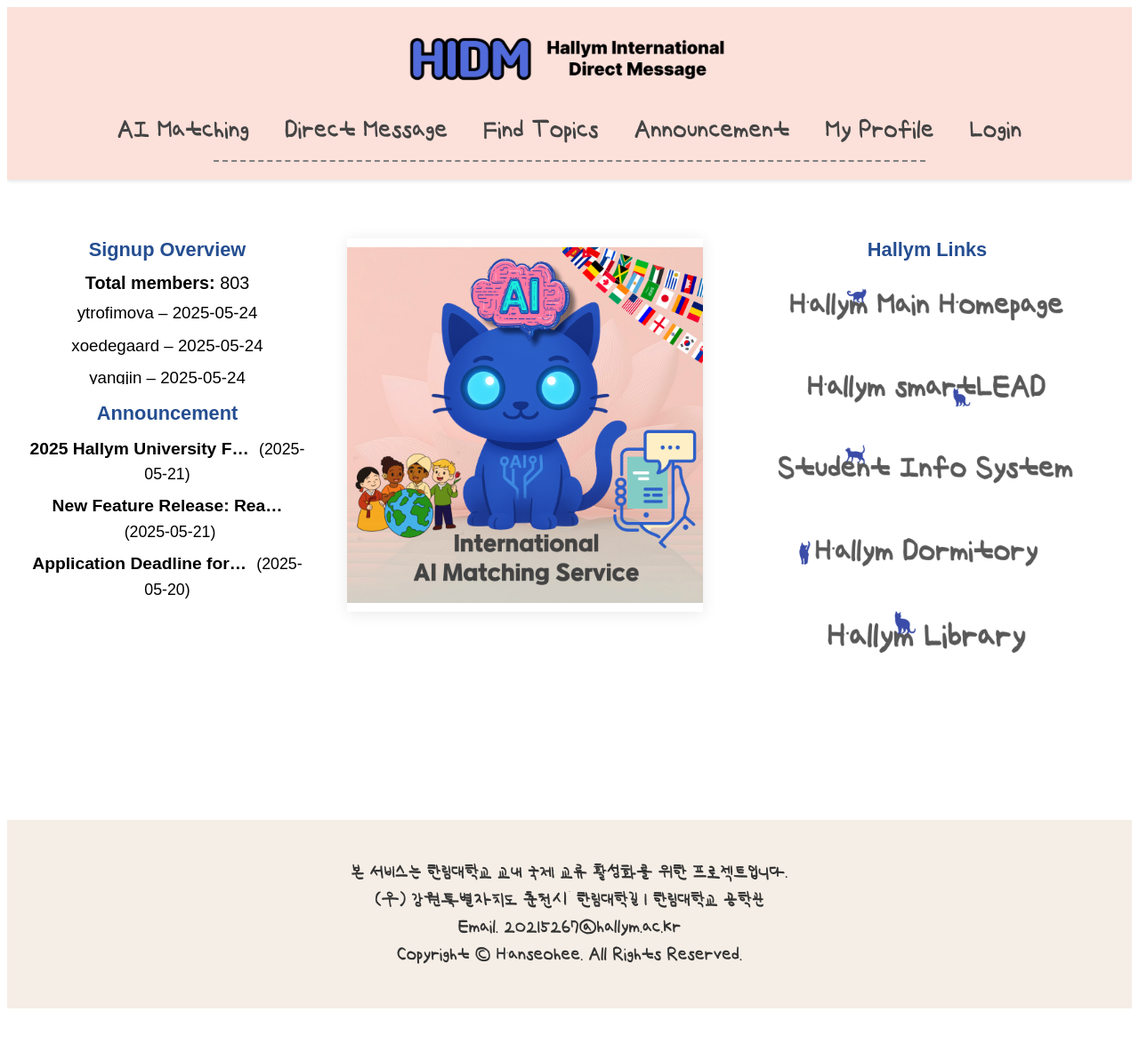
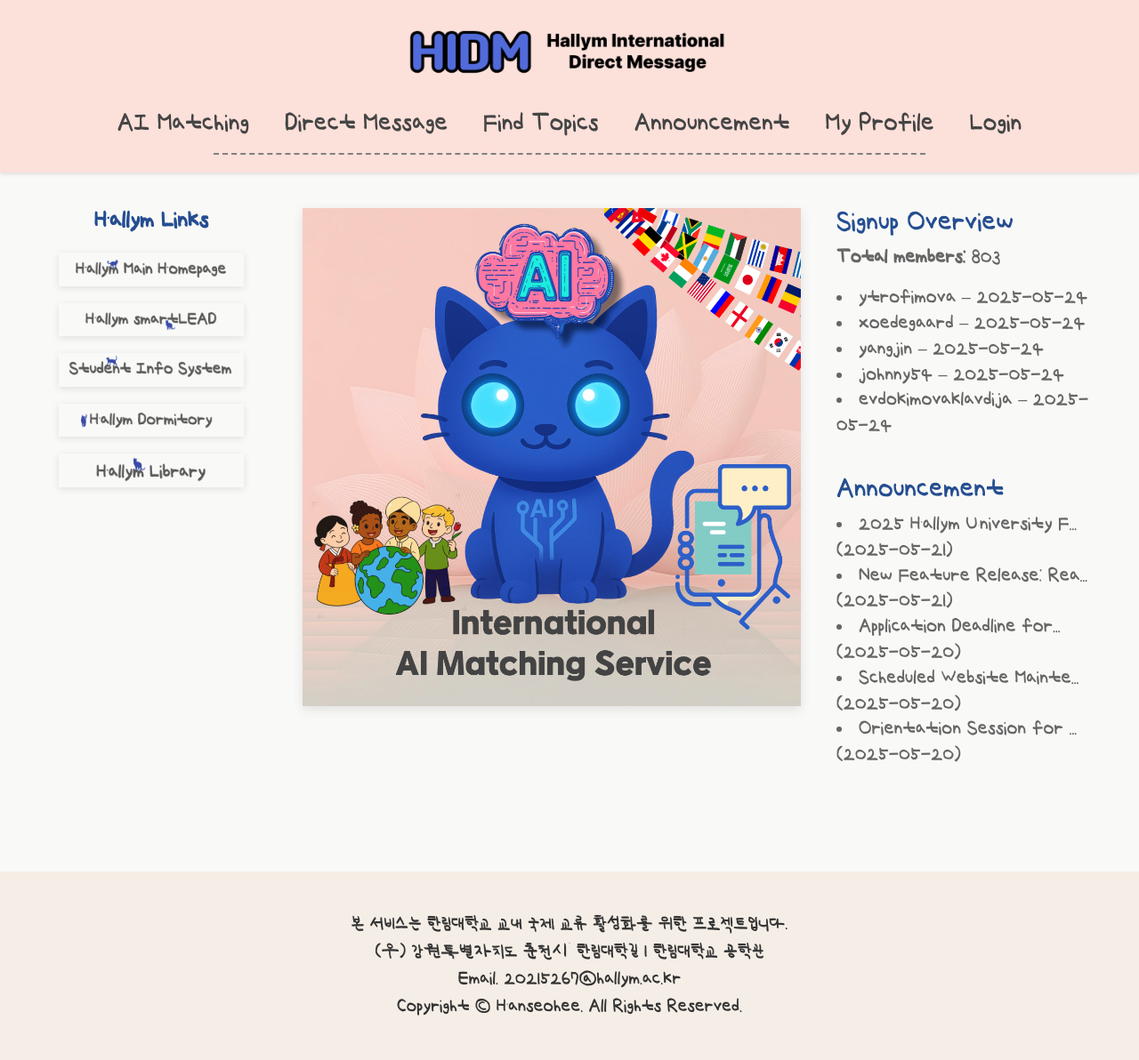
Before and after one commit to hanseohee031/HIDM, a Django app: page / in a window 1280 px wide. Shown: the whole page at 89% size. Before the commit the page ends 1134 px from the top, so only its background shows below. Run offline with Django 5.2, Linux system fonts and the light colour scheme; data comes from the database, SQL or seed files in the repository; both versions use the stored data as it was after the commit; parts of the project's set-up code (start-up, migrations or seed data) failed here and were passed over; some web fonts are replaced.

Commit message:
일단 저장

```diff
--- a/accounts/templates/base.html
+++ b/accounts/templates/base.html
@@ -15,7 +15,7 @@
   {% block head %}{% endblock %}
 </head>
 
-<body style="font-family: 'UhBeeSeulgiro', sans-serif;">
+<body>
   <!-- ✅ 네비게이션바 -->
   <nav class="navbar">
     <div class="navbar-logo">
--- a/accounts/templates/home.html
+++ b/accounts/templates/home.html
@@ -4,222 +4,130 @@
 {% block content %}
 <style>
   html, body {
+    font-family: 'UhBeeSeulvely', sans-serif;
     font-size: 18px;
-    box-sizing: border-box;
+    background-color: #f9f9f7;
+    margin: 0;
+    padding: 0;
     overflow-x: hidden;
   }
   .main-container {
     display: flex;
-    justify-content: center;
+    justify-content: space-between;
     align-items: flex-start;
-    gap: 42px;
-    padding: 46px 0 0 0;
-    max-width: 1700px;
+    gap: 40px;
+    padding: 20px;
+    max-width: 1400px;
     margin: 0 auto;
-    min-height: 0;
-    height: calc(100vh - 180px);
-    box-sizing: border-box;
   }
-
-  /* 왼쪽 섹션 */
-  .side-box {
-    max-width: 460px;
-    min-width: 320px;
-    height: 100%;
-    display: flex;
-    flex-direction: column;
-    justify-content: flex-start;
-    background: none !important;
-    border: none !important;
-    box-shadow: none !important;
-    padding: 0;
-  }
-  .side-box-inner {
-    background: none !important;
-    border: none !important;
-    box-shadow: none !important;
-    border-radius: 0;
-    padding: 0;
+  /* 왼쪽: Hallym Links (이미지 버튼) */
+  .links-section {
+    width: 260px;
     display: flex;
     flex-direction: column;
     align-items: center;
-    height: 100%;
-    overflow: hidden;
+    gap: 12px;
   }
-  .signup-section, .announcement-section {
+  .links-section .section-title {
+    color: #254e91;
+    font-size: 1.2rem;
+    font-weight: bold;
+    margin-bottom: 8px;
+  }
+  .link-buttons {
+    display: flex;
+    flex-direction: column;
+    align-items: center;
+    gap: 12px;
     width: 100%;
-    background: none !important;
-    border: none !important;
-    padding-bottom: 0;
-    margin-bottom: 0;
-    text-align: center;
-    overflow: hidden;
+  }
+  .link-buttons a {
+    display: block;
+    width: 80%;
+  }
+  .link-buttons img {
+    width: 100%;
+    height: auto;
+    border-radius: 8px;
+    box-shadow: 0 2px 8px rgba(0,0,0,0.1);
+  }
+  /* 중앙: 배너 */
+  .center-image-wrapper {
+    flex: 1;
+    display: flex;
+    justify-content: center;
+    align-items: center;
+  }
+  .center-image-wrapper img {
+    max-width: 100%;
+    max-height: 600px;
+    border-radius: 12px;
+    box-shadow: 0 4px 12px rgba(0,0,0,0.1);
+  }
+  /* 오른쪽: Signup + Announcement */
+  .side-box {
+    width: 300px;
+    display: flex;
+    flex-direction: column;
+    gap: 24px;
   }
   .section-title {
     color: #254e91;
-    font-size: 1.21rem;
-    font-weight: bold;
-    margin: 0 0 13px;
-    text-align: center;
-  }
-  .signup-stats {
-    text-align: center;
-    font-size: 1.1rem;
+    font-size: 1.4rem;
     margin-bottom: 8px;
   }
-  .signup-list, .announcement-list {
-    list-style: none;
-    padding-left: 0;
-    margin: 0;
-    font-size: 1.04rem;
-  }
-  .signup-list li, .announcement-list li {
-    margin-bottom: 8px;
-    line-height: 1.5;
-  }
-  .announcement-title {
-    color: #254e91;
-    text-decoration: none;
-    font-weight: 600;
-    max-width: 220px;
-    white-space: nowrap;
-    overflow: hidden;
-    text-overflow: ellipsis;
-    font-size: 1.07rem;
-  }
-  .announcement-title:hover {
-    text-decoration: underline;
-  }
-  .announcement-date {
-    color: #888;
-    font-size: 0.95em;
-    margin-left: 6px;
-  }
-
-  /* 중앙 이미지 */
-  .center-image-wrapper {
-    display: flex;
-    justify-content: center;
-    align-items: center;
-    max-width: 580px;
-    min-width: 300px;
-    width: 100%;
-    height: 580px;
-    background: none;
-    box-sizing: border-box;
-  }
-  .center-image-wrapper img {
-    max-width: 100%;
-    max-height: 580px;
-    width: auto;
-    height: 100%;
-    border-radius: 16px;
-    display: block;
-    box-shadow: 0 2px 16px rgba(0,0,0,0.09);
-    background: #fff;
-    object-fit: contain;
-  }
-
-  /* 오른쪽 섹션 */
-  .links-section.links-box {
-    max-width: 460px;
-    min-width: 320px;
-    height: 580px;
-    display: flex;
-    flex-direction: column;
-    align-items: center;
-    justify-content: flex-start;
-    background: none !important;
-    border: none !important;
-    box-shadow: none !important;
-    padding: 0 !important;
-  }
-  .links-section.links-box .section-title {
+  .signup-stats, .signup-list, .announcement-list {
+    color: #666;
+    line-height: 1.6;
     margin-bottom: 16px;
   }
-  .link-buttons {
-    width: 100%;
-    display: flex;
-    flex-direction: column;
-    align-items: center;
-    justify-content: flex-start;
-    gap: 17px;
+  .signup-list, .announcement-list {
+    list-style: disc inside;
+    padding: 0;
+    margin: 0 0 16px;
   }
-  .link-buttons a {
-    display: flex;
-    justify-content: center;
-    align-items: center;
-    width: 90%;
-    margin: 0 auto;
+  .announcement-list li a {
+    color: #666;
+    text-decoration: none;
   }
-  .link-buttons img {
-    max-width: 250px;
-    width: 100%;
-    height: auto;
-    display: block;
-    margin: 0 auto;
-    object-fit: contain;
-    filter: none;
-  }
-
-  /* 한 화면에 다 들어오게 */
-  @media (max-width: 1600px) {
-    .main-container { max-width: 98vw; }
-    .center-image-wrapper, .links-section.links-box, .side-box { max-width: 420px; }
-    .center-image-wrapper { height: 420px; }
-    .links-section.links-box, .side-box { height: 420px; }
-    .center-image-wrapper img { max-height: 420px; }
-    .link-buttons img { max-width: 180px; }
-  }
-  @media (max-width: 1200px) {
-    html, body { font-size: 15px; }
-    .main-container { flex-direction: column; align-items: center; gap: 18px; }
-    .center-image-wrapper, .links-section.links-box, .side-box { max-width: 98vw; min-width: 0; }
-    .center-image-wrapper { height: 280px; }
-    .links-section.links-box, .side-box { height: 280px; }
-    .center-image-wrapper img { max-height: 280px; }
-    .link-buttons img { max-width: 120px; }
-  }
-
-  /* ——— Your requested tweaks ——— */
-
-  /* 1) Push “Announcement” down a bit */
-  .announcement-section {
-    margin-top: 20px;
-  }
-
-  /* 2) Force announcement text to black */
-  .announcement-list li,
-  .announcement-title,
-  .announcement-date {
-    color: #000 !important;
-  }
-
-  /* 3) Add extra vertical padding in the links box */
-  .links-section.links-box {
-    padding-top: 24px;
-    padding-bottom: 24px;
-  }
-
-  /* 4) Increase gap and let logos fill their container */
-  .link-buttons {
-    gap: 24px;
-  }
-  .link-buttons img {
-    max-width: 100%;
-    height: auto;
+  .announcement-list li a:hover {
+    text-decoration: underline;
   }
 </style>
 
 <div class="main-container">
-  <!-- 왼쪽: Signup + Announcement -->
+  <!-- 왼쪽: Hallym Links -->
+  <div class="links-section">
+    <div class="section-title">Hallym Links</div>
+    <div class="link-buttons">
+      <a href="https://www.hallym.ac.kr/" target="_blank">
+        <img src="{% static 'images/homepage.png' %}" alt="Hallym Main Homepage">
+      </a>
+      <a href="https://smartlead.hallym.ac.kr/" target="_blank">
+        <img src="{% static 'images/smartlead.png' %}" alt="Hallym smartLEAD">
+      </a>
+      <a href="https://was1.hallym.ac.kr:8087/hlwc/mdi/Login.html" target="_blank">
+        <img src="{% static 'images/sis.png' %}" alt="Student Info System">
+      </a>
+      <a href="https://dorm.hallym.ac.kr/dormitory/index.do" target="_blank">
+        <img src="{% static 'images/dormitory.png' %}" alt="Hallym Dormitory">
+      </a>
+      <a href="https://library.hallym.ac.kr/" target="_blank">
+        <img src="{% static 'images/library.png' %}" alt="Hallym Library">
+      </a>
+    </div>
+  </div>
+
+  <!-- 가운데: 배너 이미지 -->
+  <div class="center-image-wrapper">
+    <img src="{% static 'images/banner1.png' %}" alt="HIDM Banner">
+  </div>
+
+  <!-- 오른쪽: Signup + Announcement -->
   <div class="side-box">
-    <div class="side-box-inner">
     <div class="signup-section">
       <div class="section-title">Signup Overview</div>
-        <div class="signup-stats">
-          <div><strong>Total members:</strong> {{ total_users }}</div>
-        </div>
+      <div class="signup-stats"><strong>Total members:</strong> {{ total_users }}</div>
       <ul class="signup-list">
         {% for user in recent_users %}
           <li>{{ user.userprofile.nickname }} – {{ user.date_joined|date:"Y-m-d" }}</li>
@@ -233,10 +141,8 @@
       <ul class="announcement-list">
         {% for post in recent_announcements %}
           <li>
-              <a class="announcement-title" href="{% url 'announcement_detail' post.pk %}">
-                {{ post.title|truncatechars:25 }}
-              </a>
-              <span class="announcement-date">({{ post.created_at|date:"Y-m-d" }})</span>
+            <a href="{% url 'announcement_detail' post.pk %}">{{ post.title|truncatechars:25 }}</a>
+            <span> ({{ post.created_at|date:"Y-m-d" }})</span>
           </li>
         {% empty %}
           <li>No recent announcements.</li>
@@ -246,31 +152,4 @@
   </div>
 </div>
 
-  <!-- 가운데: Banner 이미지 -->
-  <div class="center-image-wrapper">
-    <img src="{% static 'images/banner1.png' %}" alt="HIDM Banner">
-  </div>
-
-  <!-- 오른쪽: Hallym Links -->
-  <div class="links-section links-box">
-    <div class="section-title">Hallym Links</div>
-    <div class="link-buttons">
-      <a href="https://www.hallym.ac.kr/" target="_blank">
-        <img src="{% static 'images/homepage.png' %}" alt="Hallym University Homepage">
-      </a>
-      <a href="https://smartlead.hallym.ac.kr/" target="_blank">
-        <img src="{% static 'images/smartlead.png' %}" alt="smartLEAD">
-      </a>
-      <a href="https://was1.hallym.ac.kr:8087/hlwc/mdi/Login.html" target="_blank">
-        <img src="{% static 'images/sis.png' %}" alt="Student Info System">
-      </a>
-      <a href="https://dorm.hallym.ac.kr/dormitory/index.do" target="_blank">
-        <img src="{% static 'images/dormitory.png' %}" alt="Hallym Dormitory">
-      </a>
-      <a href="https://library.hallym.ac.kr/" target="_blank">
-        <img src="{% static 'images/library.png' %}" alt="Hallym Library">
-      </a>
-    </div>
-  </div>
-</div>
 {% endblock %}
```
Also changed, not shown: db.sqlite3. Lines whose indentation alone changed are shown as unchanged.
